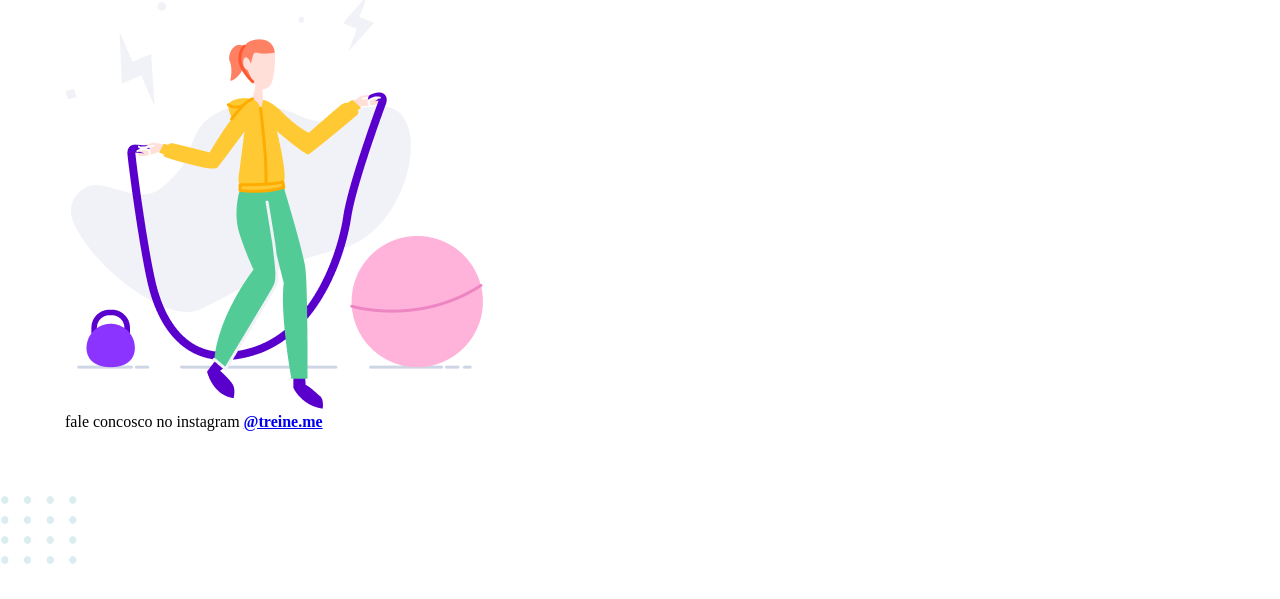
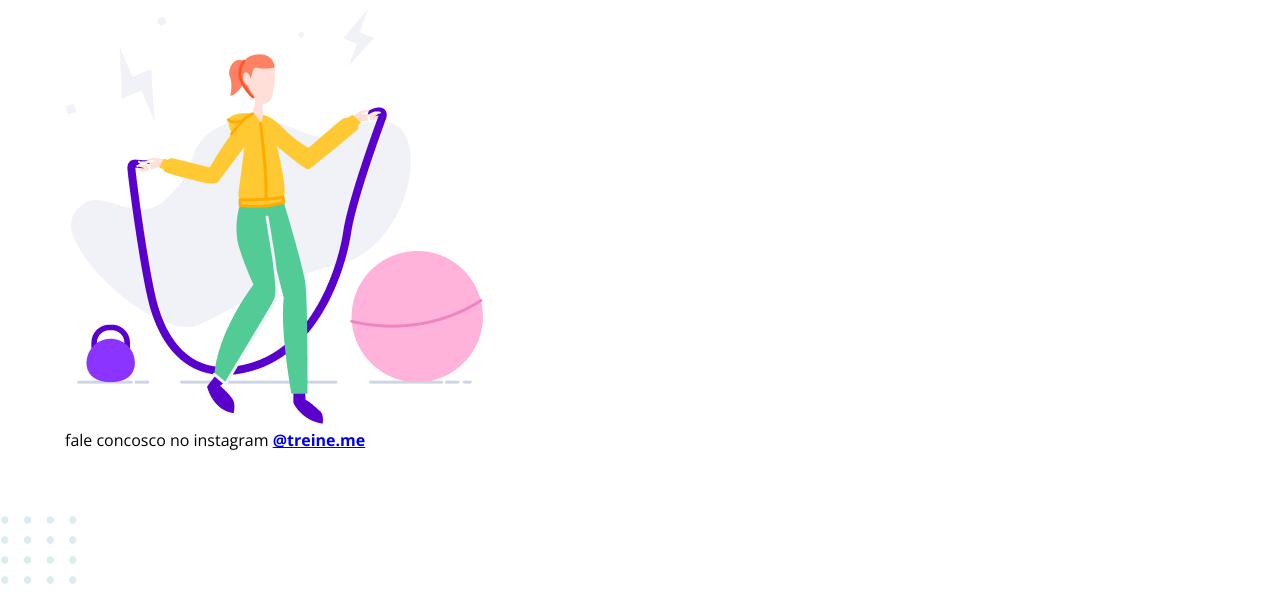
Before and after one commit to daiaanebarbosaf/treineme, a plain HTML site: page index.html in a window 1280 px wide. Shown: the part 289-888 px from the top of the page. Before the commit the page ends 867 px from the top, so only its background shows below. Drawn offline with nearby package versions, Linux system fonts and the light colour scheme.

Commit message:
Update style.css

```diff
--- a/style.css
+++ b/style.css
@@ -1,5 +1,7 @@
 body {
   margin: auto;
+  font-family: 'Mulish', sans-serif;
+  font-family: 'Open Sans', sans-serif;
 }
 
 .page {
```
